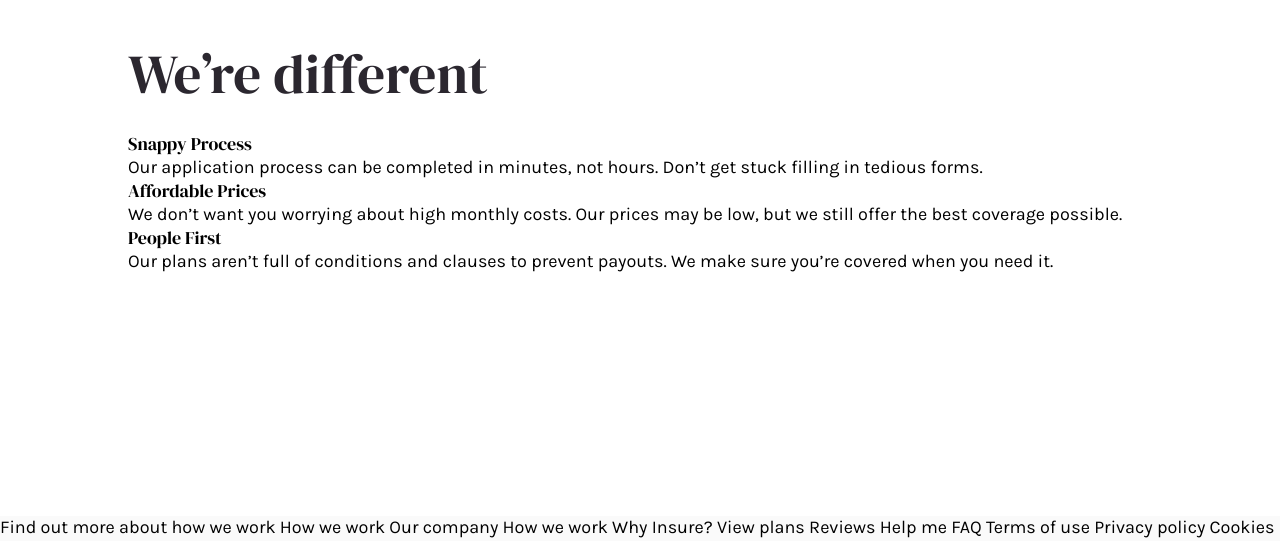
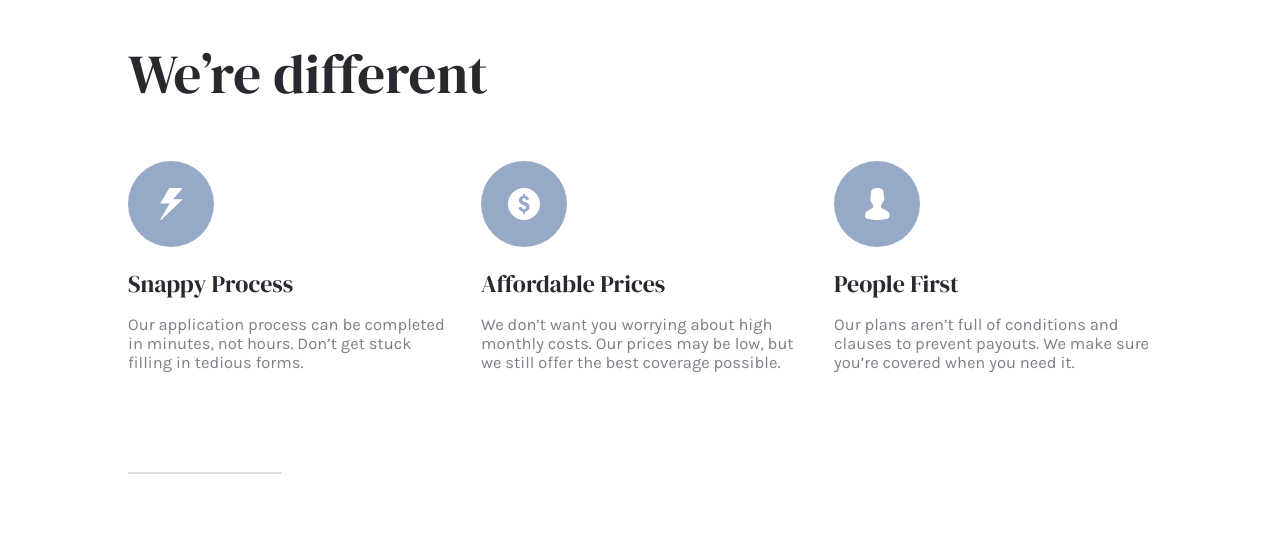
Before and after one commit to jefferson-calmon/Insure, a plain HTML site: page index.html in a window 1280 px wide. Shown: the part 1163-1704 px from the top of the page. Drawn offline with Linux system fonts and the light colour scheme.

Commit message:
feat: Added a grid of deferences

```diff
--- a/css/styles.css
+++ b/css/styles.css
@@ -189,6 +189,7 @@ header .container nav ul li a.call-view:hover{
 
 #diferences .container{
     padding-top: 260px;
+    padding-bottom: 75px;
 }
 
 #diferences .container h2{
@@ -209,6 +210,29 @@ header .container nav ul li a.call-view:hover{
     background: #ddd;
 }
 
+.grid-diferences{
+    display: grid;
+    grid-template-columns: repeat(auto-fit, minmax(300px, 1fr));
+    gap: 35px;
+    margin-top: 50px;
+    margin-bottom: 100px;
+    min-height: 20vh;
+}
+
+/* .grid-diferences .box-grid{
+    background: blue;
+} */
+
+.grid-diferences .box-grid h3{
+    font-size: 24px;
+    margin: 15px 0;
+    color: var(--Very-Dark-Violet);
+}
+
+.grid-diferences .box-grid p{
+    color: var(--Dark-Grayish-Violet);
+    font-size: 16.5px;
+}
 
 body{
     background: #fafafa;
--- a/index.html
+++ b/index.html
@@ -71,6 +71,10 @@
 
     <div class="grid-diferences">
       <div class="box-grid">
+        <div>
+          <img src="./images/icon-snappy-process.svg" alt="Icon Snappy Process">
+        </div>
+
         <h3>Snappy Process</h3>
 
         <p>
@@ -79,7 +83,11 @@
         </p>
       </div>
 
-      <div>
+      <div class="box-grid">
+        <div>
+          <img src="./images/icon-affordable-prices.svg" alt="icon Affordable Prices">
+        </div>
+
         <h3>Affordable Prices</h3>
 
         <p>
@@ -89,6 +97,10 @@
       </div>
 
       <div class="box-grid">
+        <div>
+          <img src="./images/icon-people-first.svg" alt="icon People First">
+        </div>
+
         <h3>People First</h3>
 
         <p>
@@ -97,12 +109,16 @@
         </p>
       </div>
     </div>
+
+    <section id="work">
+      <h2>Find out more about how we work</h2>
+
+      <a href="#">How we work</a>
+    </section>
+
   </div>
 </section>
 
-  Find out more about how we work
-
-  How we work
 
   Our company
 
```
